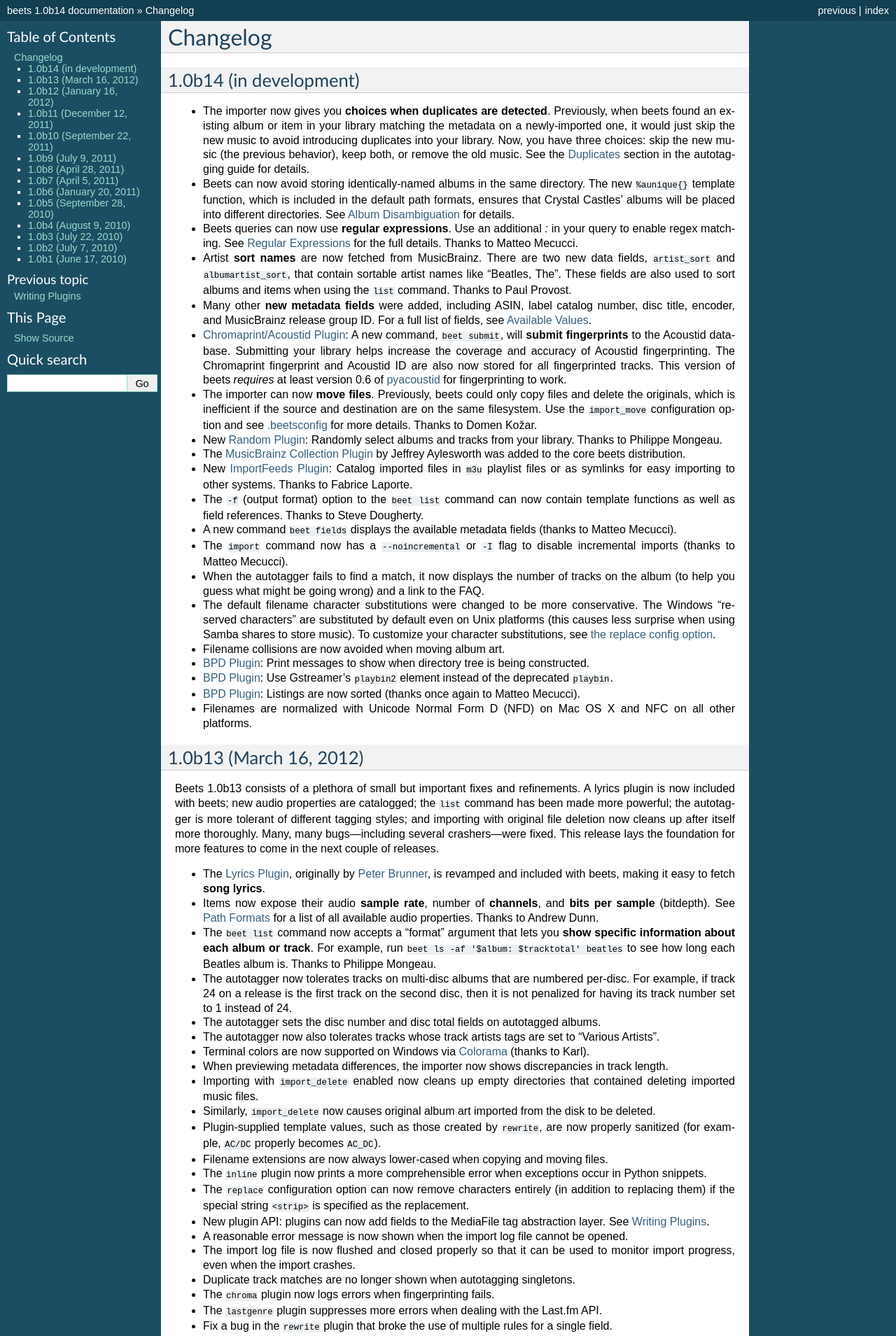
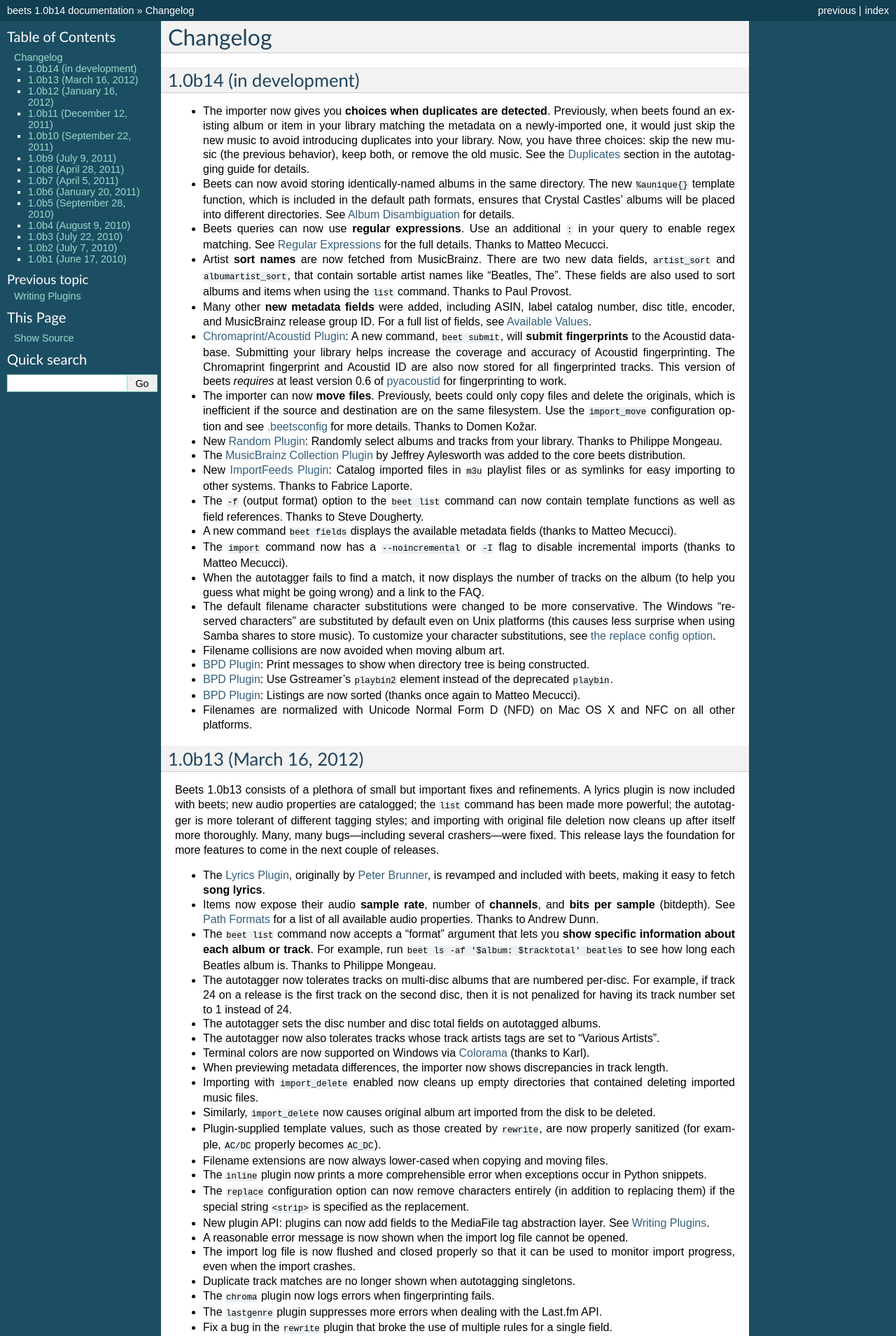
Before and after one commit to google-code-export/beets, a Sphinx documentation site: the page built from docs/changelog.rst, in a window 1280 px wide. Shown: the top 1909 px of the page at 70% size. Built offline with Sphinx 7.4.7, drawn with Linux system fonts in a browser that asks for light colours.

```diff
--- a/docs/changelog.rst
+++ b/docs/changelog.rst
@@ -14,7 +14,7 @@ Changelog
   The new ``%aunique{}`` template function, which is included in the default
   path formats, ensures that Crystal Castles' albums will be placed into
   different directories. See :ref:`aunique` for details.
-* Beets queries can now use **regular expressions**. Use an additional `:` in
+* Beets queries can now use **regular expressions**. Use an additional ``:`` in
   your query to enable regex matching. See :ref:`regex` for the full details.
   Thanks to Matteo Mecucci.
 * Artist **sort names** are now fetched from MusicBrainz. There are two new data
```
